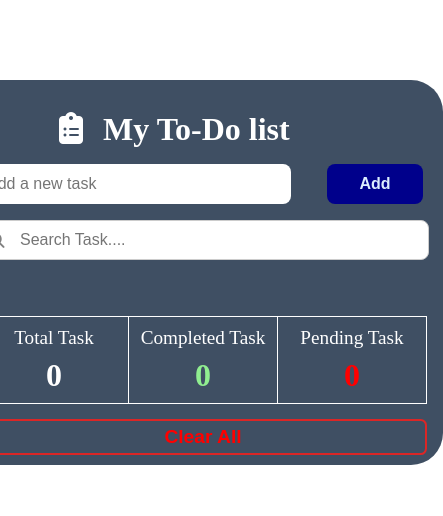
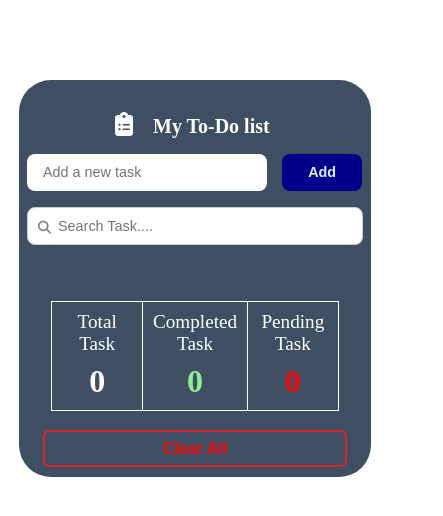
Before and after one commit to muskan-wb/to-do-list, a plain HTML site: page todolist/index.html in a window 390 px wide. Shown: the whole page, 443 px wide, since content can reach past the window. Drawn offline with Linux system fonts and the light colour scheme.

Commit message:
Update style.css

```diff
--- a/todolist/style.css
+++ b/todolist/style.css
@@ -1,8 +1,9 @@
-*{
+* {
     margin: 0;
     padding: 0;
 }
-body{
+
+body {
     justify-content: center;
     align-items: center;
     display: flex;
@@ -10,32 +11,36 @@ body{
 }
 
 
-.container{
+.container {
     height: auto;
     width: 31rem;
     background-color: #3F4F63;
     margin: 5rem 0 0 0;
     border-radius: 2rem;
-    box-shadow: 2px 3px 4px 5px ;
+    box-shadow: 2px 3px 4px 5px;
     position: relative;
     color: white;
 }
-h1{
+
+h1 {
     text-align: center;
     padding: 2rem 3rem 0 0;
     display: inline;
 }
-i{
+
+i {
     padding: 2rem 1rem 0 7rem;
     font-size: 2rem;
 
 }
-.addTask{
+
+.addTask {
     justify-content: space-evenly;
     margin: 1rem 0 0 1.5rem;
     cursor: pointer;
 }
-.inputTask{
+
+.inputTask {
     width: 19rem;
     height: 2.5rem;
     border-radius: 0.5rem;
@@ -45,7 +50,8 @@ cursor: pointer;
     font-size: 1rem;
 
 }
-.btn-Task{
+
+.btn-Task {
     width: 6rem;
     height: 2.5rem;
     text-align: center;
@@ -59,15 +65,18 @@ cursor: pointer;
     font-size: 1rem;
 
 }
-.btn-Task:hover{
+
+.btn-Task:hover {
     border: 0.1rem solid black;
     box-shadow: 0.1rem 0.1rem 0.1rem;
 }
-ul{
+
+ul {
     list-style: none;
     padding: 1.5rem 1rem 0 1rem;
 }
-li{
+
+li {
     display: flex;
     justify-content: space-between;
     align-items: center;
@@ -79,7 +88,7 @@ li{
     gap: 0.5rem;
 }
 
-.delete-btn{
+.delete-btn {
     padding: 0.4rem;
     background-color: red;
     color: white;
@@ -89,23 +98,27 @@ li{
     cursor: pointer;
     margin-right: 0.3rem;
 }
-.edit-btn{
+
+.edit-btn {
     margin-left: auto;
     color: white;
     font-weight: 700;
     border-radius: 0.4rem;
     padding: 0.4rem;
-   background-color:  #5C7AEA;
+    background-color: #5C7AEA;
     width: 4rem;
     cursor: pointer;
 }
-span{
+
+span {
     outline: none;
     cursor: pointer;
 }
-.reset-btn{
+
+.reset-btn {
     background-color: #3F4F63;
-    border: 2px solid #DC2626;   /* Red border */
+    border: 2px solid #DC2626;
+    /* Red border */
     color: white;
     height: 2.3rem;
     width: 28rem;
@@ -116,15 +129,17 @@ color: red;
     margin: 0.2rem 0 0.6rem 2rem;
     cursor: pointer;
 }
-.reset-btn:hover{
+
+.reset-btn:hover {
     opacity: 0.7;
 }
-.check-list{
+
+.check-list {
     transform: scale(1.4);
     margin-left: 0.5rem;
 }
 
-.task-counter{
+.task-counter {
     display: flex;
     margin: 2rem 1rem 0 2rem;
     margin-bottom: 0.7rem;
@@ -134,41 +149,44 @@ color: white;
     cursor: pointer;
 }
 
-.task{
+.task {
     flex: 1;
     text-align: center;
     padding: 0.6rem;
 }
 
-.task:not(:first-child){
+.task:not(:first-child) {
     border-left: 0.1rem solid white;
 }
 
 #total-task,
 #completed-task,
-#pending-task{
+#pending-task {
     margin: 0.5rem 0 0;
     font-size: 2rem;
     font-weight: 700;
 }
-#total-task{
+
+#total-task {
     color: white;
 }
 
-#completed-task{
+#completed-task {
     color: lightgreen;
 }
 
-#pending-task{
+#pending-task {
     color: red;
 }
-.search-task{
+
+.search-task {
     position: relative;
-    width: 28.6rem;   /* apne hisaab se */
+    width: 28.6rem;
+    /* apne hisaab se */
     margin: 1rem 8rem 0 0;
 }
 
-.search-task input{
+.search-task input {
     width: 100%;
     padding: 10px 10px 10px 3rem;
     border-radius: 8px;
@@ -178,7 +196,7 @@ cursor: pointer;
     cursor: pointer;
 }
 
-.search-task i{
+.search-task i {
     position: absolute;
     right: 25.5rem;
     top: 10%;
@@ -186,3 +204,80 @@ cursor: pointer;
     color: gray;
     font-size: 15px;
 }
+
+@media only screen and (max-width:1024px) {
+    .container {
+        margin: 5rem 5rem 0 0;
+    }
+}
+
+@media only screen and (max-width:480px) {
+    .container {
+        width: 22rem;
+        margin-right: 0;
+    }
+
+    h1 {
+        font-size: 20px;
+    }
+
+    i {
+        padding: 2rem 1rem 0 6rem;
+        font-size: 1.5rem;
+
+    }
+
+    .addTask {
+        margin: 1rem 0 0 0rem;
+        cursor: pointer;
+    }
+
+    .inputTask {
+        width: 14rem;
+        height: 2.3rem;
+        padding: 0 0 0 1rem;
+        font-size: 0.9rem;
+        margin-left: 0.5rem;
+    }
+
+    .btn-Task {
+        width: 5rem;
+        height: 2.3rem;
+        margin: 0 0 0 0.7rem;
+        font-size: 0.9rem;
+
+    }
+
+    .delete-btn {
+        margin-left: 0rem;
+        margin-right: 0rem;
+    }
+
+    .reset-btn {
+        width: 19rem;
+        margin: 0.2rem 0 0.6rem 1.5rem;
+        cursor: pointer;
+        font-size: 1rem;
+    }
+
+    .task-counter {
+        margin: 2rem 2rem 1rem 2rem;
+
+    }
+
+    .search-task {
+        position: relative;
+        width: 21rem;
+        margin: 1rem 10rem 0 0.5rem;
+    }
+
+    .search-task input {
+        padding: 10px 10px 10px 30px;
+        font-size: 0.9rem;
+    }
+
+    .search-task i {
+        right: 18.5rem;
+        font-size: 13px;
+    }
+}
```
Lines whose indentation alone changed are shown as unchanged.
